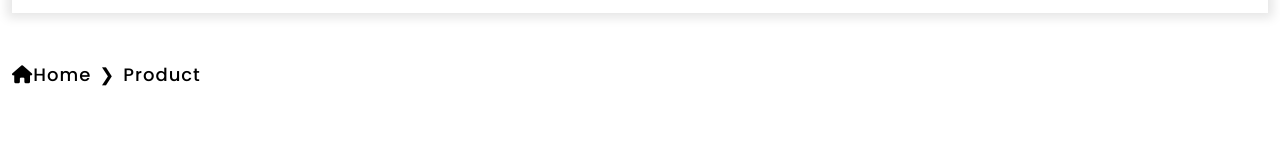
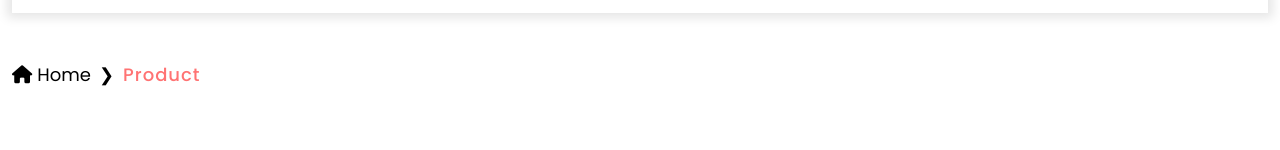
Before and after one commit to j4ck3/fixxo-reactapp, a React (Create React App) app: page /Product in a window 1280 px wide. Shown: the part 165-315 px from the top of the page. Built offline with nearby package versions, Linux system fonts and the light colour scheme.

Commit message:
contact form success and fail message

```diff
--- a/src/App.css
+++ b/src/App.css
@@ -9,9 +9,42 @@
 @import './styles/SaleBanner1_1.css';
 @import './styles/ProductActions.css';
 @import './styles/BigBannerModel.css';
+@import './styles/SaleBanner1_1.css';
 @import './styles/SaleBanner1.css';
 @import './styles/ProductModelCategory.css';
 @import './styles/SalesPoints.css';
+.breadcrumb {
+  transition: all 0.2s cubic-bezier(0.19, 1, 0.22, 1);
+}
+.breadcrumb li {
+  font-family: var(--font-Poppins);
+  font-size: var(--font-size-16);
+  font-weight: var(--font-weight-regular);
+  display: inline;
+  font-size: 18px;
+  letter-spacing: 1px;
+}
+.breadcrumb .home + li:before {
+  padding: 8px;
+  color: black;
+  content: "❯";
+}
+.breadcrumb .home {
+  color: black;
+  text-decoration: none;
+  font-size: 18px;
+  transition: all 0.2s cubic-bezier(0.19, 1, 0.22, 1);
+}
+.breadcrumb .home:hover {
+  transform: translateY(-3px);
+}
+.breadcrumb .home i {
+  margin-right: 5px;
+}
+.breadcrumb .current-page {
+  color: #ff7373;
+}
+
 .contact-form {
   margin: 5rem 0;
 }
@@ -78,25 +111,4 @@
   .contact-form form .contact-btn {
     width: 200px;
   }
-}
-.breadcrumb {
-  transition: all 0.2s cubic-bezier(0.19, 1, 0.22, 1);
-}
-.breadcrumb li {
-  font-family: var(--font-Poppins);
-  font-size: var(--font-size-16);
-  font-weight: var(--font-weight-regular);
-  color: black;
-  display: inline;
-  font-size: 18px;
-  letter-spacing: 1px;
-}
-.breadcrumb li + li:before {
-  padding: 8px;
-  color: black;
-  content: "❯";
-}
-.breadcrumb .home:hover {
-  transform: translateY(-3px);
-  color: var(--color-theme);
 }/*# sourceMappingURL=App.css.map */
--- a/src/sections/BreadCrumb.js
+++ b/src/sections/BreadCrumb.js
@@ -3,23 +3,14 @@ import { NavLink } from 'react-router-dom'
 
 const BreadCrumb = ({currentPage}) => {
   return (
-    <div className="container-xxl">
-      <div className="d-flex align-items-center mt-5">
-        <ul class="breadcrumb">
-          <li className='home'><NavLink to="/"><i className="fa-solid fa-house"></i>Home</NavLink></li>
-          <li className='active'>{currentPage}</li>
+    <div className='container-xxl'>
+      <div className='d-flex align-items-center mt-5'>
+        <ul className='breadcrumb'>
+          <NavLink className='home' to='/'><i className='fa-solid fa-house'></i>Home</NavLink>
+          <li className='current-page'>{currentPage}</li>
         </ul>
       </div>
     </div>
-
-/*  <div className="container-xxl">
-        <div className="d-flex align-items-center mt-5">
-            <ul className="breadcrumb">
-                <li className="home"><NavLink to="/"><i className="fa-solid fa-house"></i> Home</NavLink></li>
-                <li className="active">Contacts</li>
-            </ul>
-        </div>
-    </div>  */
   )
 }
 
--- a/src/sections/ContactForm.js
+++ b/src/sections/ContactForm.js
@@ -2,13 +2,16 @@ import React, {useState} from 'react'
 
 const ContactForm = () => {
 
-  const [contactForm, setContactForm] = useState ({name: '', email: '', message: ''})
+  const [contactForm, setContactForm] = useState ({name: '', email: '', comments: ''})
   const [formErrors, setFormErrors] = useState({})
   const [canSubmit, setCanSubmit] = useState(false)
 
+  const [submitted, setSubmitted] = useState(false)
+  const [SubmitFailed, setSubmitFailed] = useState(false)
+
   const [inputErrorName, setInputErrorName] = useState(false)
   const [inputErrorEmail, setInputErrorEmail] = useState(false)
-  const [inputErrorMessage, setInputErrorMessage] = useState(false)
+  const [inputErrorcomments, setInputErrorcomments] = useState(false)
 
   const validate = (values) => {
     const errors = {}
@@ -29,13 +32,13 @@ const ContactForm = () => {
       setInputErrorEmail(true)
     } else setInputErrorEmail(false)
 
-    //message
-    if (!values.message) {
-      errors.message = 'You must enter a Comment'
-      setInputErrorMessage(true)
-      } else if (values.message.length < 5)
-        errors.message = 'Comment must be at least 5 characters long'
-        else setInputErrorMessage(false)
+    //comments
+    if (!values.comments) {
+      errors.comments = 'You must enter a Comment'
+      setInputErrorcomments(true)
+      } else if (values.comments.length < 5)
+        errors.comments = 'Comment must be at least 5 characters long'
+        else setInputErrorcomments(false)
 
 
     if (Object.keys(errors).length === 0)
@@ -49,32 +52,72 @@ const ContactForm = () => {
   const handleChange = (e) => {
     const {id, value} = e.target
     setContactForm({...contactForm, [id]: value})
+    setFormErrors(validate(contactForm))
 
   }
 
   const handleSubmit = (e) => {
-    if (canSubmit === false) {
       e.preventDefault()
       setFormErrors(validate(contactForm))
-    }
+
+      if (Object.keys(formErrors).length === 0) {
+        let json = JSON.stringify(contactForm)
+        fetch ('https://win22-webapi.azurewebsites.net/api/contactform', {
+          method: 'post',
+          headers: { 'Content-Type': 'application/json'},
+          body: json
+        })
+
+        .then(res => {
+        if (res.status === 200) {
+          setSubmitted(true)
+          contactForm.name = ""
+          contactForm.email = ""
+          contactForm.comments = ""
+
+        }
+        else {
+          setSubmitted(false)
+          setSubmitFailed(true)
+
+        }})
+      }
   }
 
   return (
       <div className='container'>
         <div className='contact-form'>
           <h2>Come in Contact with Us</h2>
+          {
+          submitted ?
+            (
+            <div className='alert alert-success ' role='alert'>
+            <h2 className='text-center'>Thank you for your comments!</h2>
+            <p className='text-center'>We will contact you as soon as possible.</p>
+            </div>
+            ) : ( <></> )
+        }
+                {
+          SubmitFailed ?
+            (
+            <div className='alert alert-danger text-center' role='alert'>
+            <h2 className='text-center'>Something wen't wrong!</h2>
+            <p className='text-center'>Please try again later or contact <a className='link-info' href='#'>Support.</a></p>
+            </div>
+            ) : ( <></> )
+        }
           <form noValidate onSubmit={handleSubmit}>
             <div>
-              <input className={`${ inputErrorName ? "error" : ""}`} id='name' type='text' placeholder='Your Name' autoComplete='off' value={contactForm.name} onChange={handleChange} onKeyUp={handleSubmit}/>
+              <input className={`${ inputErrorName ? "error" : ""}`} id='name' type='text' placeholder='Your Name' value={contactForm.name} onChange={handleChange}/>
               <div className='error-message'>{formErrors.name}</div>
             </div>
             <div>
-              <input className={`${ inputErrorEmail ? "error" : ""}`} id='email' type='email' autoComplete='off' placeholder='Your Email Adress' value={contactForm.email} onChange={handleChange} onKeyUp={handleSubmit}/>
+              <input className={`${ inputErrorEmail ? "error" : ""}`} id='email' type='email' autoComplete='off' placeholder='Your Email Adress' onBlur={handleChange} value={contactForm.email} onChange={handleChange} />
               <div className='error-message'>{formErrors.email}</div>
             </div>
             <div className='textarea' >
-              <textarea className={`${ inputErrorMessage ? "error" : ""}`} id='message' type='text' placeholder='Comments' value={contactForm.message} onChange={handleChange} onKeyUp={handleSubmit}/>
-              <div className='error-message'>{formErrors.message}</div>
+              <textarea className={`${ inputErrorcomments ? "error" : ""}`} id='comments' type='text' placeholder='Comments' value={contactForm.comments} onChange={handleChange} /* onKeyUp={validate} */ />
+              <div className='error-message'>{formErrors.comments}</div>
             </div>
             <div>
               <button type='submit' className={`contact-btn ${ canSubmit ? "" : "disabled"}`}>Post Comments</button>
--- a/src/styles/Product.css
+++ b/src/styles/Product.css
@@ -10,37 +10,6 @@
         font-weight: var(--font-weight-regular);
         margin: 0;
     }
-
-    .breadcrumb {
-        list-style: none;
-    }
-
-    .breadcrumb li {
-        font-size: var(--font-size-16);
-        font-weight: var(--font-weight-regular);
-        color: black;
-        display: inline;
-        font-size: 18px;
-        letter-spacing: 1px;
-    }
-
-        .breadcrumb li+li:before {
-            padding: 8px;
-            color: black;
-            content: "➜";
-        }
-
-        .breadcrumb .home a{
-            color: black;
-            text-decoration: none;
-        }
-        .breadcrumb .home {
-            transition: all .2s cubic-bezier(0.19, 1, 0.22, 1);
-        }
-            .breadcrumb .home:hover {
-                transform: translateY(-3px);
-                color: var(--color-theme);
-            }
 
 #main-image {
     width: 270px;
--- a/src/styles/ProductModelCategory.css
+++ b/src/styles/ProductModelCategory.css
@@ -8,7 +8,6 @@
 
     .category-header {
         font-size: 20px;
-        font-family: var(--font-Poppins);
         font-weight: var(--font-weight-bold);
         display: flex;
         align-items: flex-end;
--- a/src/styles/_BreadCrumb.scss
+++ b/src/styles/_BreadCrumb.scss
@@ -5,20 +5,33 @@
         font-family: var(--font-Poppins);
         font-size: var(--font-size-16);
         font-weight: var(--font-weight-regular);
-        color: black;
         display: inline;
         font-size: 18px;
         letter-spacing: 1px;
     }
 
-    li+li:before {
+    .home+li:before {
         padding: 8px;
         color: black;
         content: "\276F";
     }
 
-    .home:hover {
-        transform: translateY(-3px);
-        color: var(--color-theme);
+
+    .home {
+        color: black;
+        text-decoration: none;
+        font-size: 18px;
+        transition: all .2s cubic-bezier(0.19, 1, 0.22, 1);
+
+        &:hover {
+            transform: translateY(-3px);
+        }
+
+        i {
+            margin-right: 5px;
+        }
+    }
+    .current-page {
+        color: $color-theme;
     }
 }
--- a/src/views/Categories.js
+++ b/src/views/Categories.js
@@ -8,6 +8,7 @@ const Categories = () => {
   return (
     <>
       <NavBar />
+      <h1>Categories</h1>
       <Footer />
     </>
 
--- a/src/views/Wishlist.js
+++ b/src/views/Wishlist.js
@@ -15,4 +15,5 @@ const Wishlist = () => {
   )
 }
 
+
 export default Wishlist
```
Also changed, not shown: src/App.scss (+5 -2 lines), src/kladd.js (added, +163 -0 lines), 1 other file (tests, documents, lock files or other folders).
